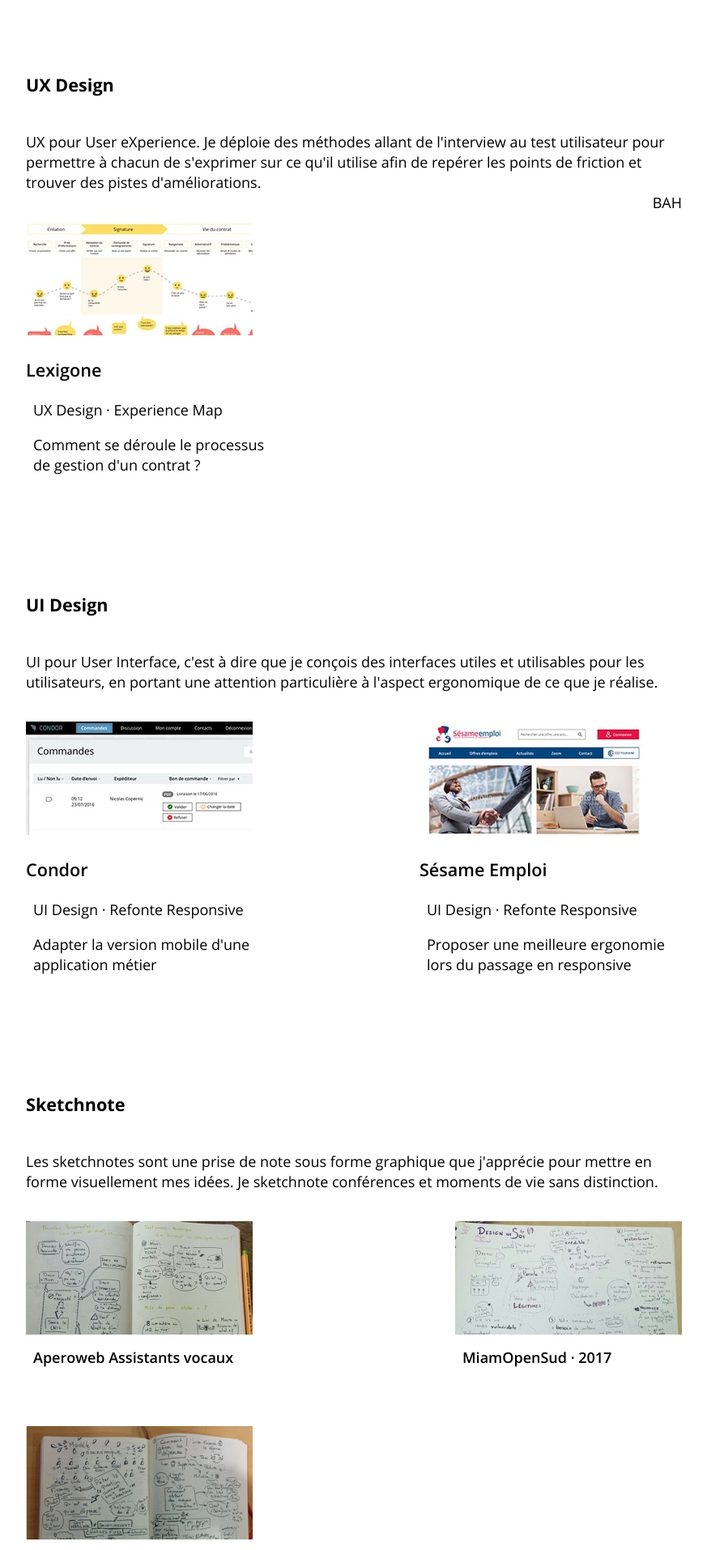
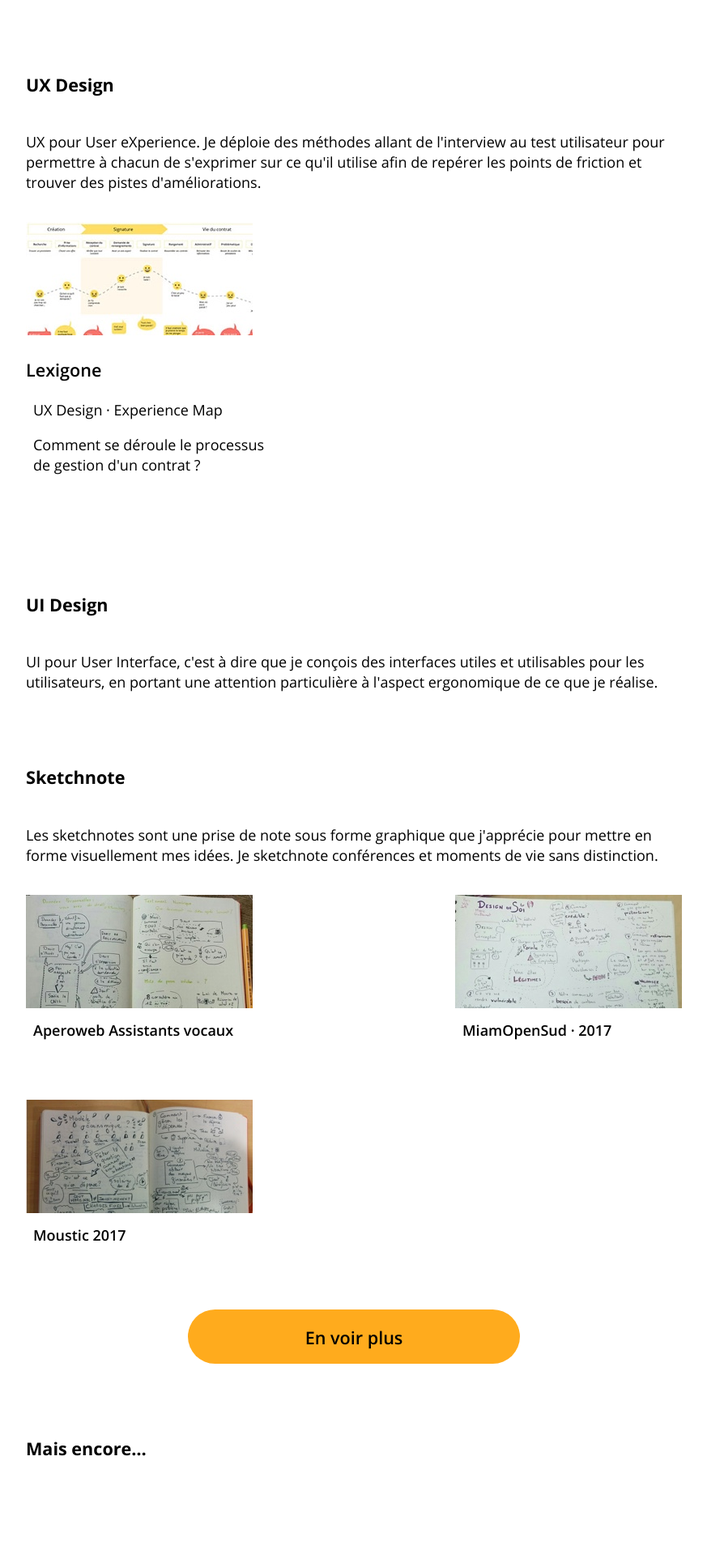
Before and after one commit to maiwann/folio, a Jekyll site: the page built from jekyll_folio2017/ce_que_je_fais.html, in a window 1280 px wide. Shown: the part 387-2301 px from the top of the page at 81% size, without its empty margins (203-1076 px from the left). Built offline with Jekyll 4.4.1, drawn with Linux system fonts in a browser that asks for light colours; some of the changed text lies outside the part shown.

Commit message:
Collection projets

```diff
--- a/jekyll_folio2017/_config.yml
+++ b/jekyll_folio2017/_config.yml
@@ -43,3 +43,7 @@
     output: false
   projets:
     output: true
+
+projets-order:
+  - UX
+  - UI
--- a/jekyll_folio2017/_sass/style.scss
+++ b/jekyll_folio2017/_sass/style.scss
@@ -610,6 +610,15 @@
   margin-top: 3em;
 }
 
+#main_projet p {
+  margin: 2em auto;
+}
+
+
+#main_projet section > h1 {
+  margin-top: 3em;
+}
+
 #main_projet figure {
   margin: 2em 0 4em;
 }
--- a/jekyll_folio2017/ce_que_je_fais.html
+++ b/jekyll_folio2017/ce_que_je_fais.html
@@ -25,7 +25,8 @@
           </p>
         </header>
         <ul class="liste_projets">
-          {% for projet in site.projets %}
+          {% assign projets_ux = site.projets | where: "categories", "ux" %}
+          {% for projet in projets_ux %}
           <a href="{{ projet.url }}">
             <li class="vignette_projet">
               <img src="{{ projet.vignette_url }}" alt="vignette du projet {{ projet.title }}">
@@ -35,7 +36,6 @@
             </li>
           </a>
           {% endfor %}
-          BAH
         </ul>
 
 
@@ -49,18 +49,17 @@
           </p>
         </header>
         <ul class="liste_projets">
-          <li class="vignette_projet">
-            <img src="img/vignette/projets/condor.jpg" alt="vignette du projet Condor">
-            <h1>Condor</h1>
-            <h3>UI Design · Refonte Responsive</h3>
-            <h2>Adapter la version mobile d'une application métier</h2>
-          </li>
-          <li class="vignette_projet">
-            <img src="img/vignette/projets/sesameEmploi.jpg"  alt="vignette du projet Sésame Emploi">
-            <h1>Sésame Emploi</h1>
-            <h3>UI Design · Refonte Responsive</h3>
-            <h2>Proposer une meilleure ergonomie lors du passage en responsive</h2>
-          </li>
+          {% assign projets_ui = site.projets | where: "categories", "ui" %}
+          {% for projet in projets_ui %}
+          <a href="{{ projet.url }}">
+            <li class="vignette_projet">
+              <img src="{{ projet.vignette_url }}" alt="vignette du projet {{ projet.title }}">
+              <h1>{{ projet.title }}</h1>
+              <h3>{{ projet.competences }}</h3>
+              <h2>{{ projet.problematique }}</h2>
+            </li>
+          </a>
+          {% endfor %}
         </ul>
       </section>
       <section>
@@ -88,13 +87,18 @@
       </section>
       <section>
         <h1>Mais encore…</h1>
-        <ul>
-          <li class="vignette_projet">
-            <img src="img/vignette/projets/lexigone.jpg" alt="vignette du projet dico digital">
-            <h1>Dico Digital</h1>
-            <h3>Wireframe & Maquette Responsive</h3>
-            <h2>Dictionnaire pour ceux qui disent digital au lieu de numérique</h2>
-          </li>
+        <ul class="liste_projets">
+          {% assign projets_side = site.projets | where: "categories", "side" %}
+          {% for projet in projets_side %}
+          <a href="{{ projet.url }}">
+            <li class="vignette_projet">
+              <img src="{{ projet.vignette_url }}" alt="vignette du projet {{ projet.title }}">
+              <h1>{{ projet.title }}</h1>
+              <h3>{{ projet.competences }}</h3>
+              <h2>{{ projet.problematique }}</h2>
+            </li>
+          </a>
+          {% endfor %}
         </ul>
       </section>
     </main>
```
Also changed, not shown: jekyll_folio2017/_layouts/projet.html (+8 -1 lines), jekyll_folio2017/_projets/lexigone.md (+21 -2 lines).
